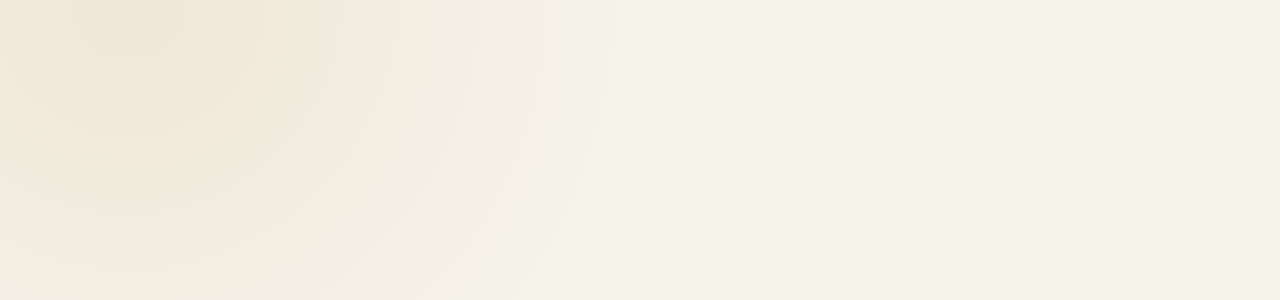
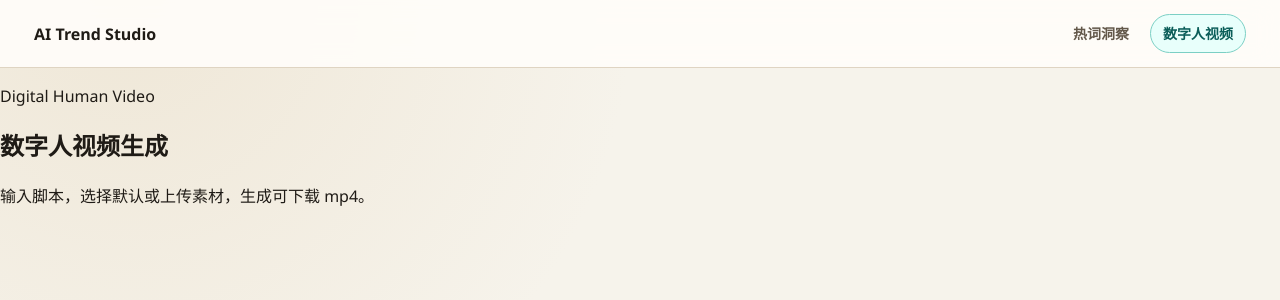
Before and after one commit to zhysdwu/aiFire, a Vue app in the folder frontend/: page /digital-human-video in a window 1280 px wide. Before the commit this address had no page. Shown: the top 300 px of the page. Built offline with nearby package versions, Linux system fonts and the light colour scheme.

Commit message:
feat: add digital human video navigation

```diff
--- a/frontend/src/App.vue
+++ b/frontend/src/App.vue
@@ -1,3 +1,12 @@
 <template>
-  <RouterView />
+  <div class="app-shell">
+    <header class="app-header">
+      <RouterLink to="/" class="app-brand">AI Trend Studio</RouterLink>
+      <nav class="app-nav" aria-label="主导航">
+        <RouterLink to="/">热词洞察</RouterLink>
+        <RouterLink to="/digital-human-video">数字人视频</RouterLink>
+      </nav>
+    </header>
+    <RouterView />
+  </div>
 </template>
--- a/frontend/src/api/client.js
+++ b/frontend/src/api/client.js
@@ -215,3 +215,31 @@ export async function triggerWorkflowStep(platform, step) {
   }
   return response.json();
 }
+
+export async function generateDigitalHumanVideo({
+  script,
+  audioMode = "default",
+  videoMode = "default",
+  audioFile = null,
+  videoFile = null,
+}) {
+  const formData = new FormData();
+  formData.set("script", script);
+  formData.set("audio_mode", audioMode);
+  formData.set("video_mode", videoMode);
+  if (audioFile) formData.set("audio_file", audioFile);
+  if (videoFile) formData.set("video_file", videoFile);
+
+  const csrfToken = readCookie("csrftoken");
+  const response = await fetch("/api/digital-human/videos/", {
+    method: "POST",
+    credentials: "same-origin",
+    headers: { "X-CSRFToken": csrfToken },
+    body: formData,
+  });
+  const payload = await response.json().catch(() => ({}));
+  if (!response.ok) {
+    throw new Error(payload.message || payload.detail || "数字人视频生成失败");
+  }
+  return payload;
+}
--- a/frontend/src/assets/main.css
+++ b/frontend/src/assets/main.css
@@ -3,3 +3,54 @@
 #app {
   width: 100%;
 }
+
+.app-shell {
+  min-height: 100vh;
+}
+
+.app-header {
+  position: sticky;
+  top: 0;
+  z-index: 20;
+  display: flex;
+  justify-content: space-between;
+  align-items: center;
+  gap: 16px;
+  padding: 14px min(4vw, 34px);
+  border-bottom: 1px solid rgba(215, 203, 181, 0.8);
+  background: rgba(255, 253, 250, 0.9);
+  backdrop-filter: blur(14px);
+}
+
+.app-brand {
+  font-weight: 900;
+  color: var(--ink-strong);
+}
+
+.app-nav {
+  display: flex;
+  align-items: center;
+  gap: 8px;
+}
+
+.app-nav a {
+  border: 1px solid transparent;
+  border-radius: 999px;
+  color: var(--ink-soft);
+  font-size: 14px;
+  font-weight: 800;
+  padding: 8px 12px;
+}
+
+.app-nav a.router-link-active {
+  border-color: #7bcfc4;
+  background: #e8fffb;
+  color: var(--brand-strong);
+}
+
+@media (max-width: 640px) {
+  .app-header {
+    align-items: flex-start;
+    flex-direction: column;
+  }
+}
--- /dev/null
+++ b/frontend/src/pages/DigitalHumanVideo.vue
@@ -0,0 +1,9 @@
+<template>
+  <main class="digital-video-page">
+    <section class="digital-video-hero">
+      <p class="section-kicker">Digital Human Video</p>
+      <h1>数字人视频生成</h1>
+      <p>输入脚本，选择默认或上传素材，生成可下载 mp4。</p>
+    </section>
+  </main>
+</template>
--- a/frontend/src/router.js
+++ b/frontend/src/router.js
@@ -1,6 +1,7 @@
 import { createRouter, createWebHistory } from "vue-router";
 import HotwordsList from "./pages/HotwordsList.vue";
 import HotwordDetail from "./pages/HotwordDetail.vue";
+import DigitalHumanVideo from "./pages/DigitalHumanVideo.vue";
 import { fetchSessionInfo } from "./api/client";
 
 async function requireAdmin() {
@@ -13,6 +14,7 @@ const router = createRouter({
   routes: [
     { path: "/", component: HotwordsList, props: { mode: "public" } },
     { path: "/manage", component: HotwordsList, props: { mode: "admin" }, beforeEnter: requireAdmin },
+    { path: "/digital-human-video", component: DigitalHumanVideo },
     { path: "/hotwords/:id", component: HotwordDetail },
   ],
 });
```
